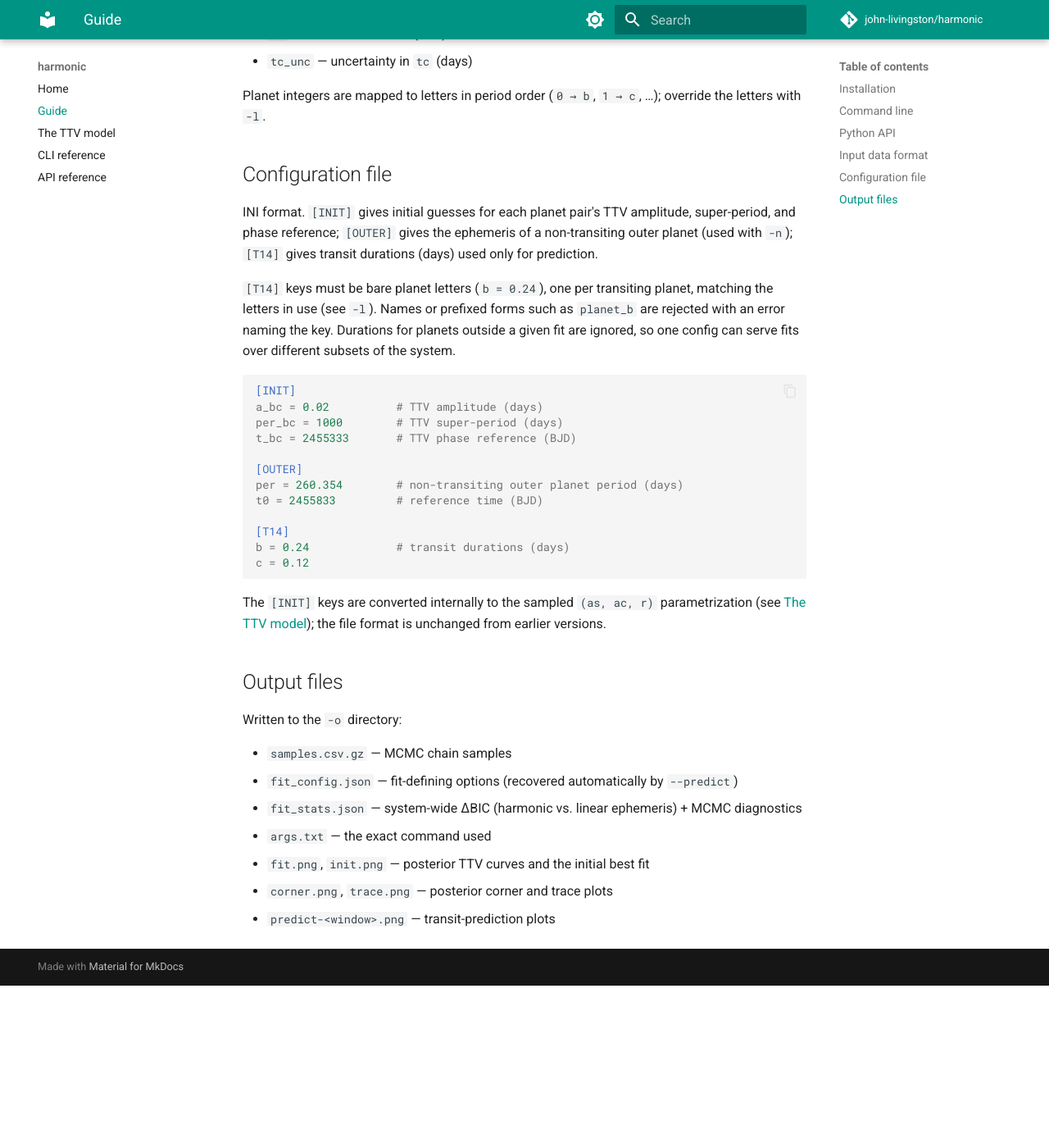
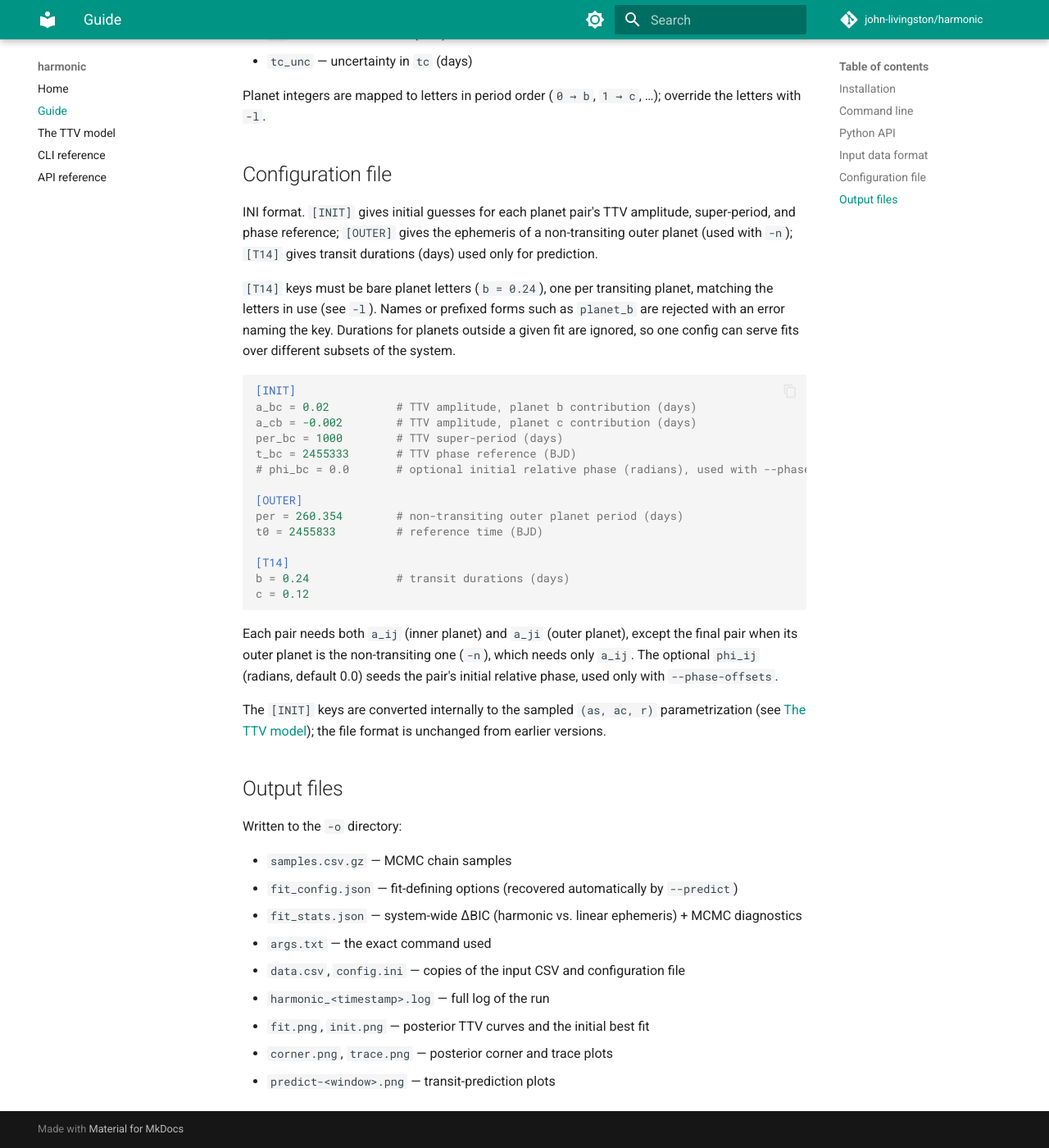
Before and after one commit to john-livingston/harmonic, an MkDocs documentation site: the page built from docs/usage.md, in a window 1280 px wide and 1400 px high, scrolled down 1469 px. Shown: the whole window at 82% size. Built offline with MkDocs 1.6.1 and Material for MkDocs 9.7.7, drawn with Linux system fonts in a browser that asks for light colours; comment, search, counter and statistics services are not loaded; before the commit the page ends 2671 px from its top, so only the background shows below that.

Commit message:
fix docs: correct Harmonic() call, license version, INIT config example, output file lists, add phi_ and exception docs

````diff
--- a/docs/usage.md
+++ b/docs/usage.md
@@ -73,9 +73,11 @@
 
 ```ini
 [INIT]
-a_bc = 0.02          # TTV amplitude (days)
+a_bc = 0.02          # TTV amplitude, planet b contribution (days)
+a_cb = -0.002        # TTV amplitude, planet c contribution (days)
 per_bc = 1000        # TTV super-period (days)
 t_bc = 2455333       # TTV phase reference (BJD)
+# phi_bc = 0.0       # optional initial relative phase (radians), used with --phase-offsets
 
 [OUTER]
 per = 260.354        # non-transiting outer planet period (days)
@@ -85,6 +87,8 @@
 b = 0.24             # transit durations (days)
 c = 0.12
 ```
+
+Each pair needs both `a_ij` (inner planet) and `a_ji` (outer planet), except the final pair when its outer planet is the non-transiting one (`-n`), which needs only `a_ij`. The optional `phi_ij` (radians, default 0.0) seeds the pair's initial relative phase, used only with `--phase-offsets`.
 
 The `[INIT]` keys are converted internally to the sampled `(as, ac, r)` parametrization (see [The TTV model](model.md)); the file format is unchanged from earlier versions.
 
@@ -96,6 +100,8 @@
 - `fit_config.json` — fit-defining options (recovered automatically by `--predict`)
 - `fit_stats.json` — system-wide ΔBIC (harmonic vs. linear ephemeris) + MCMC diagnostics
 - `args.txt` — the exact command used
+- `data.csv`, `config.ini` — copies of the input CSV and configuration file
+- `harmonic_<timestamp>.log` — full log of the run
 - `fit.png`, `init.png` — posterior TTV curves and the initial best fit
 - `corner.png`, `trace.png` — posterior corner and trace plots
 - `predict-<window>.png` — transit-prediction plots
````
Also changed, not shown: README.md (+13 -6 lines), docs/api.md (+8 -0 lines), docs/model.md (+2 -2 lines).
